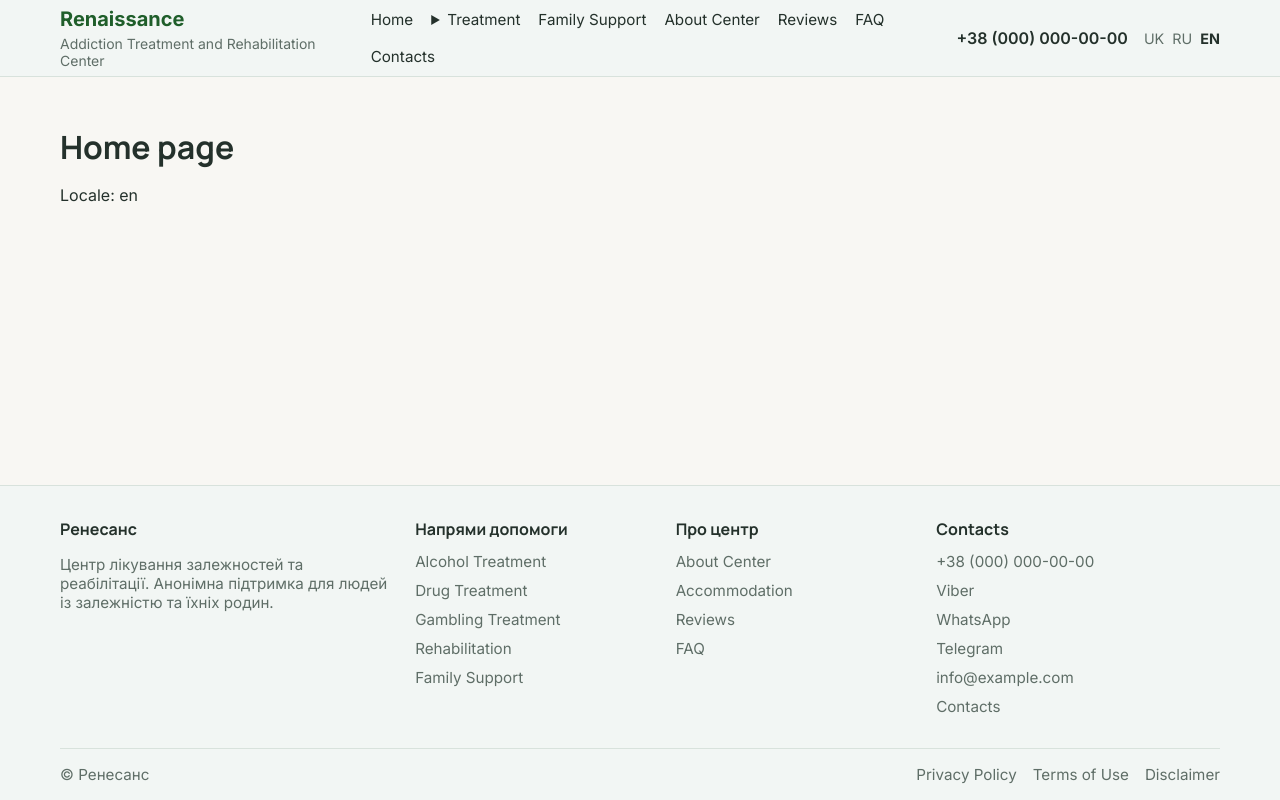
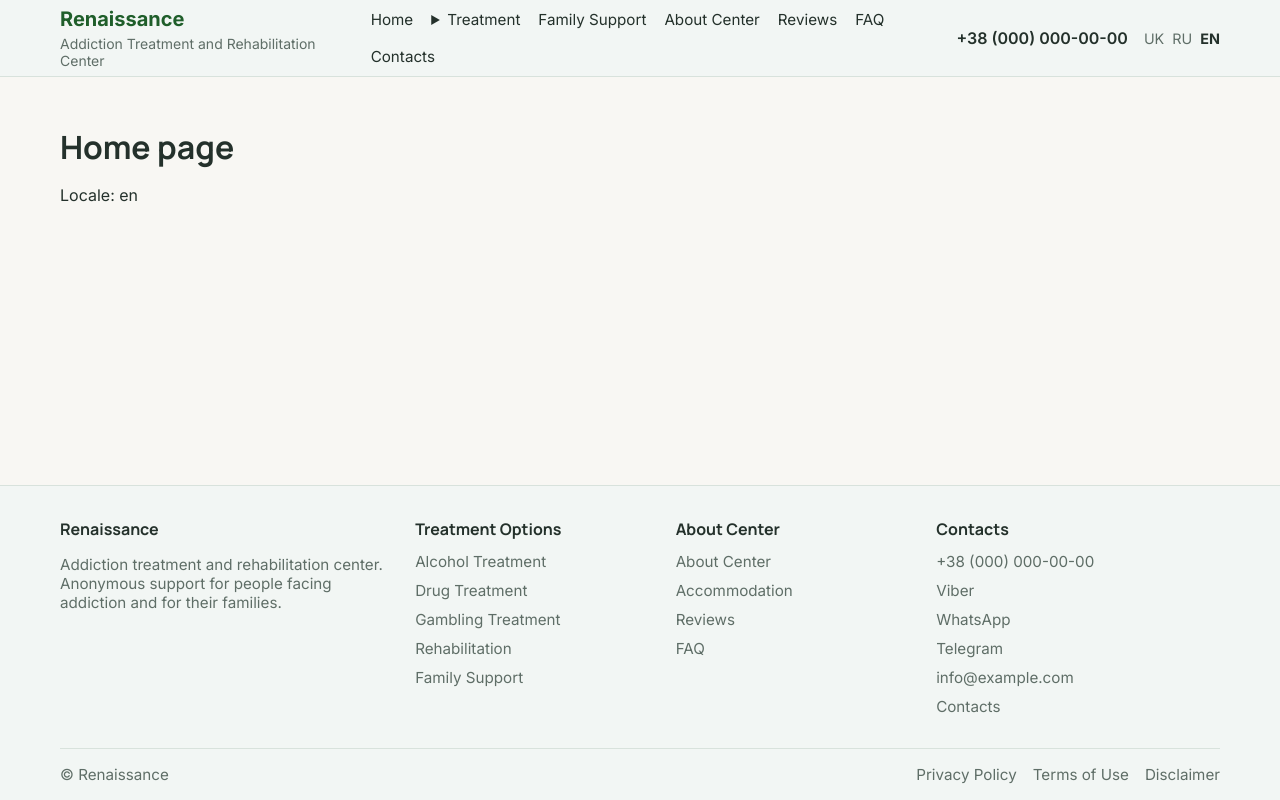
Before and after one commit to gtworkfiles-lab/newren, a Next.js app: page /en in a window 1280 px wide. Built offline with nearby package versions, Linux system fonts and the light colour scheme.

Commit message:
Codex narrow test: align footer locale text

```diff
--- a/src/components/layout/Footer.tsx
+++ b/src/components/layout/Footer.tsx
@@ -2,6 +2,7 @@ import Link from 'next/link'
 import Container from '@/components/ui/Container'
 import { CONTACTS_BY_LOCALE } from '@/data/contacts'
 import {
+  BRAND_LABELS,
   FOOTER_CENTER_ITEMS,
   FOOTER_HELP_ITEMS,
   LEGAL_NAV_ITEMS,
@@ -14,23 +15,50 @@ type FooterProps = {
   locale: Locale
 }
 
+const FOOTER_COPY: Record<
+  Locale,
+  {
+    description: string
+    helpTitle: string
+    copyrightLabel: string
+  }
+> = {
+  uk: {
+    description:
+      'Центр лікування залежностей та реабілітації. Анонімна підтримка для людей із залежністю та їхніх родин.',
+    helpTitle: 'Напрями допомоги',
+    copyrightLabel: '© Ренесанс',
+  },
+  ru: {
+    description:
+      'Центр лечения зависимостей и реабилитации. Анонимная поддержка для людей с зависимостью и их семей.',
+    helpTitle: 'Направления помощи',
+    copyrightLabel: '© Ренессанс',
+  },
+  en: {
+    description:
+      'Addiction treatment and rehabilitation center. Anonymous support for people facing addiction and for their families.',
+    helpTitle: 'Treatment Options',
+    copyrightLabel: '© Renaissance',
+  },
+}
+
 export default function Footer({ locale }: FooterProps) {
   const contacts = CONTACTS_BY_LOCALE[locale]
+  const brandLabels = BRAND_LABELS[locale]
+  const footerCopy = FOOTER_COPY[locale]
 
   return (
     <footer className="site-footer">
       <Container>
         <div className="site-footer__inner">
           <div>
-            <h2 className="site-footer__title">Ренесанс</h2>
-            <p className="site-footer__text">
-              Центр лікування залежностей та реабілітації. Анонімна підтримка для
-              людей із залежністю та їхніх родин.
-            </p>
+            <h2 className="site-footer__title">{brandLabels.name}</h2>
+            <p className="site-footer__text">{footerCopy.description}</p>
           </div>
 
           <div>
-            <h2 className="site-footer__title">Напрями допомоги</h2>
+            <h2 className="site-footer__title">{footerCopy.helpTitle}</h2>
             <nav className="site-footer__nav">
               {FOOTER_HELP_ITEMS.map((item) => (
                 <Link key={item.key} href={item.href[locale]} className="site-footer__link">
@@ -41,7 +69,7 @@ export default function Footer({ locale }: FooterProps) {
           </div>
 
           <div>
-            <h2 className="site-footer__title">Про центр</h2>
+            <h2 className="site-footer__title">{NAVIGATION_LABELS.about[locale]}</h2>
             <nav className="site-footer__nav">
               {FOOTER_CENTER_ITEMS.map((item) => (
                 <Link key={item.key} href={item.href[locale]} className="site-footer__link">
@@ -87,7 +115,7 @@ export default function Footer({ locale }: FooterProps) {
         </div>
 
         <div className="site-footer__bottom">
-          <span className="site-footer__text">© Ренесанс</span>
+          <span className="site-footer__text">{footerCopy.copyrightLabel}</span>
 
           <div className="site-footer__legal">
             {LEGAL_NAV_ITEMS.map((item) => (
```
